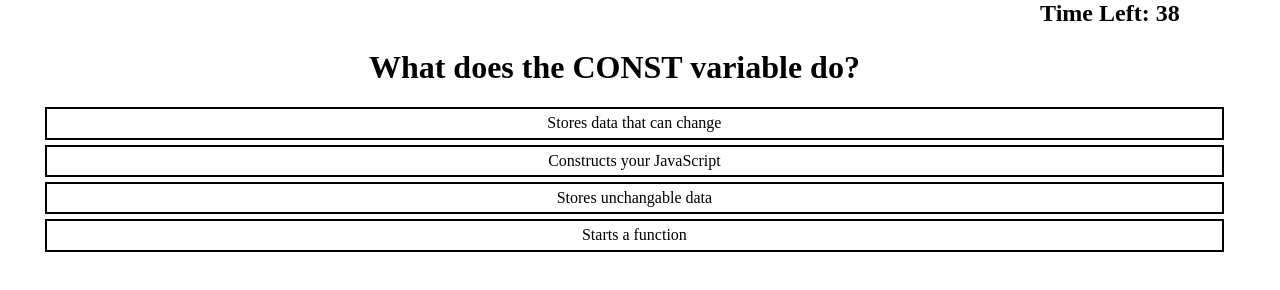
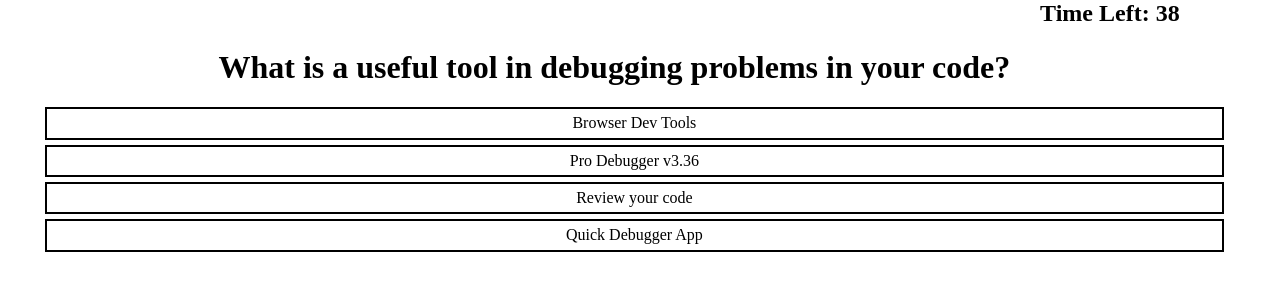
Before and after one commit to HunterMcGrew/04-HW-Code-Quiz, a plain HTML site: page index.html in a window 1280 px wide. Both pictures are taken after a click on the button "Start!". Drawn offline with nearby package versions, Linux system fonts and the light colour scheme.

Commit message:
added comments and tried new script

```diff
--- a/assets/script.js
+++ b/assets/script.js
@@ -1,31 +1,33 @@
+// quiz questions obj
 var quizQuestions = [
     {
         title: "What is a useful tool in debugging problems in your code?",
         options: ["Browser Dev Tools", "Pro Debugger v3.36", "Review your code", "Quick Debugger App"],
-        answer: "Browser Dev Tools"
+        answer: 0
     },
     {
         title: "Arrays in JavaScript are used to store?",
         options: ["String of content", "More than one value", "Functions", "Cookies"],
-        answer: "More than one value"
+        answer: 1
     },
     {
         title: "What is used to make comments in JavaScript?",
         options: ["/*", "$$", "##", "//"],
-        answer: "//"
+        answer: 3
     },
     {
         title: "A TRUE or FALSE statement is what?",
         options: ["String", "Variable", "Boolean", "Array"],
-        answer: "Boolean"
+        answer: 2
     },
     {
         title: "What does the CONST variable do?",
         options: ["Stores data that can change", "Constructs your JavaScript", "Stores unchangable data", "Starts a function"],
-        answer: "Stores unchangable data"
+        answer: 2
     }
 ];
 
+// elements from index.html that I'll need
 var startBtn = document.getElementById("startBtn");
 var timerEl = document.getElementById("timer");
 var game = document.getElementById("game");
@@ -36,79 +38,87 @@ var savedInitialsEl = document.getElementById("savedInitials");
 var savedScoreEl = document.getElementById("savedScore");
 var showScoreEl = document.getElementById("showScore");
 
-
+// make elements
 makeUl = document.createElement("ul", {is : "ul"});
 makeLi = document.createElement("li", {is : "li"});
 makeH1 = document.createElement("h1", {is : "h1"});
 makeP = document.createElement("p", {is: "p"});
 
+// game variables for score and time
 var timeRemaining = 40;
 var timeDeduction = 10;
 var score = 0;
 var secondsLeft = 40;
 var holdInterval = 0;
 
-// jquery ins 09 might be useful
-
-//startBtn.addEventListener("click", makeQuizQuestions);
-
-
+// on start button click, start timer, call makeStuffHappen
 startBtn.addEventListener("click", function() {
     if (holdInterval === 0) {
         holdInterval = setInterval(function() {
             secondsLeft--;
             timerEl.textContent = "Time Left: " + secondsLeft;
-
+            // when timer runs out gameOver
             if (secondsLeft <= 0) {
                 clearInterval(holdInterval);
                 gameOver();
                 timerEl.textContent = "Out of Time!";
             }
-        }, 1000);
+        }, 1000); // every second update
     }
-    makeStuffHappen();
+    makeStuffHappen(); // call function to populate questions
 });
 
-function makeStuffHappen() {
+// function to populate questions
+function makeStuffHappen(questionIndex, optionsIndex, currentQuestion) {
     game.innerHTML = "";
     gameH1.innerHTML = "";
     gameP.remove();
     startBtn.remove();
-    optionsUl = "";
+    // optionsUl.innerHTML = "";
 
+// trying to store quizQuestion data into new variables ***not working right***
     for (var i = 0; i < quizQuestions.length; i++) {
-
-        var questionIndex = quizQuestions[i].title;
-        var optionsIndex = quizQuestions[i].options;
-        gameH1.textContent = questionIndex;
+        var currentQuestion = 0;
+        var questionIndex = quizQuestions[currentQuestion].title;
+        var optionsIndex = quizQuestions[currentQuestion].options;
+        gameH1.textContent = quizQuestions[currentQuestion].title;
     };
     console.log(questionIndex);
     console.log(optionsIndex);
-
-    optionsIndex.forEach(function (newLi) {
+// taking options index array, for each item make new <li>
+    optionsIndex.forEach(function (newLi, element, index) {
         var optionsUl = document.getElementById("optionsUl");
         var makeLi = document.createElement("li");
+        var options = document.querySelectorAll("options");
         optionsUl.appendChild(makeLi);
         makeLi.textContent = newLi;
+        // adding event listener to new li and checking if it's correct
         makeLi.addEventListener("click", (isRightNot));
     });
 
 
-
 };
 
-function isRightNot(event) {
-    // event.preventDefault();
+// check to see if clicked answer is correct
+function isRightNot(event, questionIndex, optionsIndex, currentQuestion) {
+    event.preventDefault();
 
-    var element = event.target;
+    var element = event.target; // if clicked element matches li, check textContent with answer
     if (element.matches("li")) {
         if (element.textContent == quizQuestions.answer) {
-            score++
+            score++ // if correct add 1 to score
         } else {
-            score--
+            score-- // if incorrect subtract score
         };
 
     };
+
+    if (questionIndex >= quizQuestions.length) {
+        gameOver(); // no more questions? gameOver
+    } else {
+        currentQuestion++;  // add 1 to currentQuestion showing not defined.
+        makeStuffHappen(currentQuestion); // send currentquestion index number to makeStuffHappen
+    }
 
 
 };
```
Also changed, not shown: index.html (+4 -1 lines), 1 other file.
